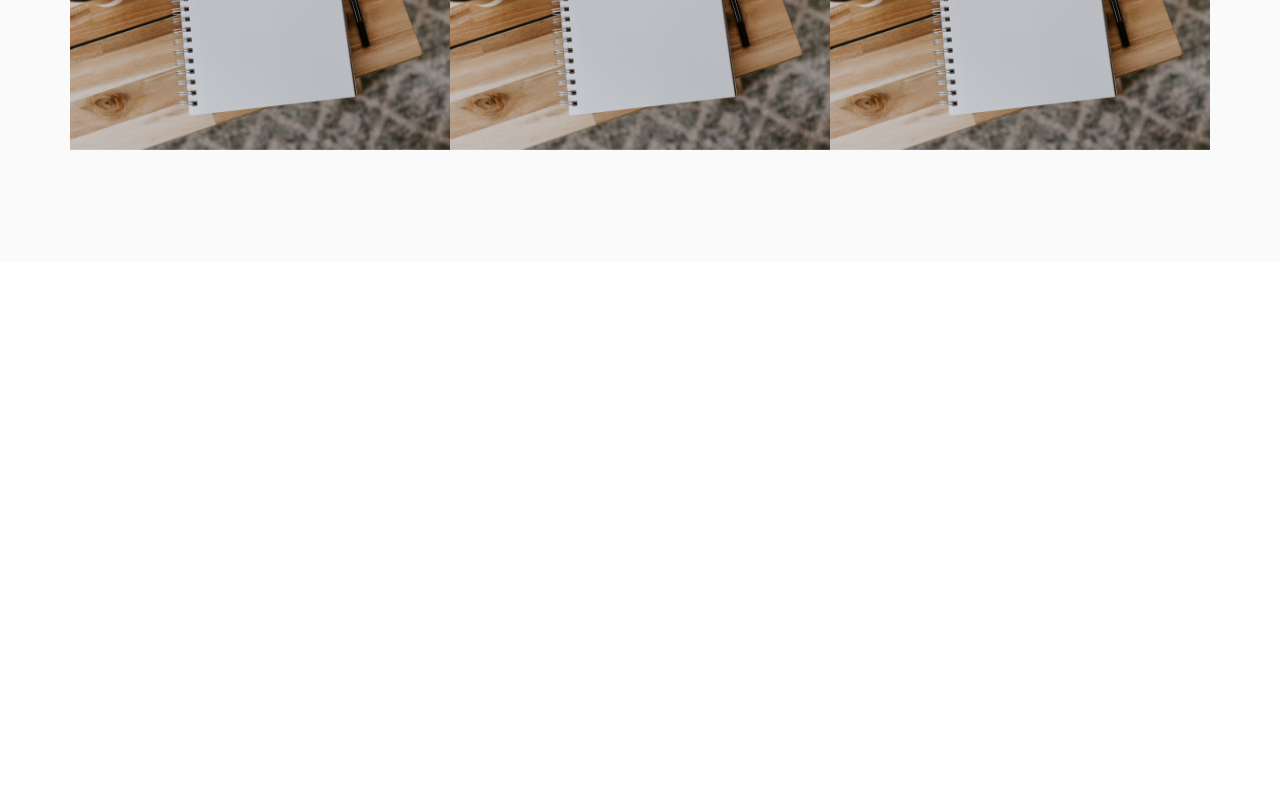
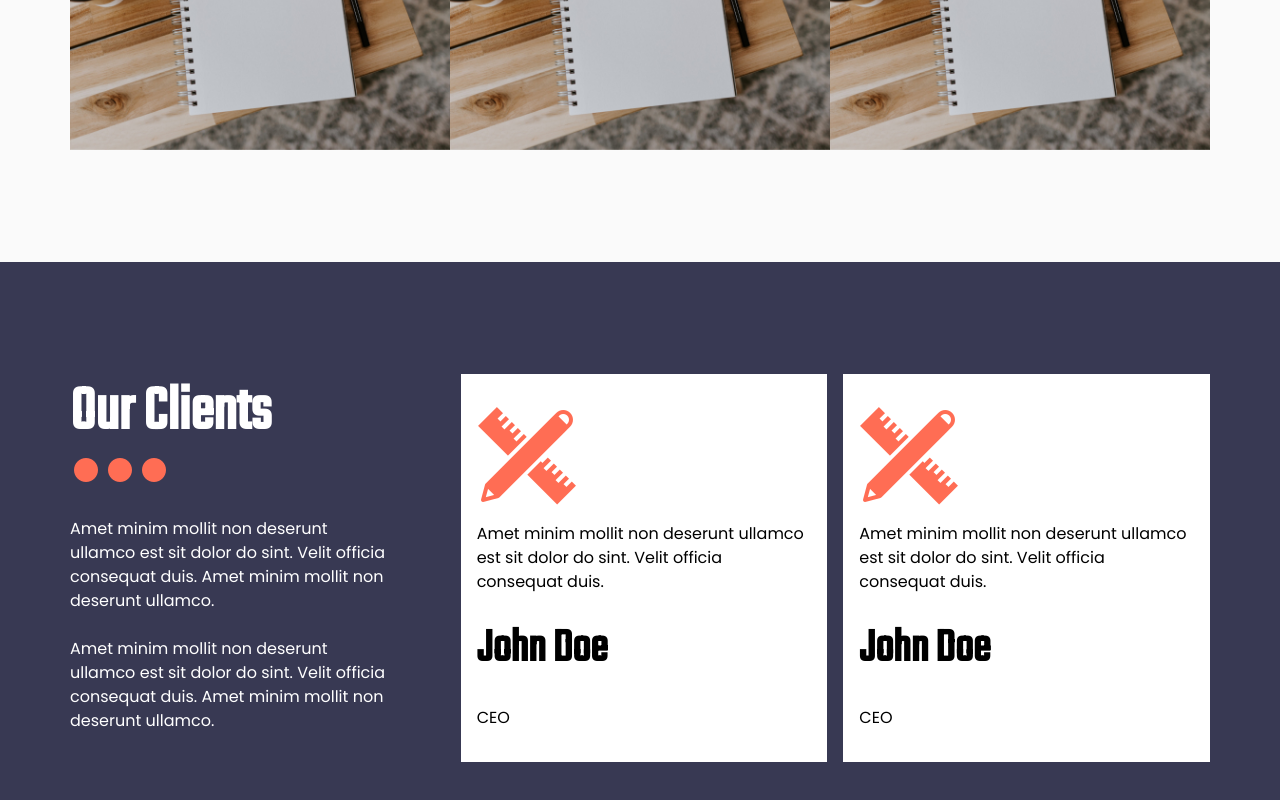
Before and after one commit to NChapron/agency-template, a React (Create React App) app: page / in a window 1280 px wide. Shown: the part 2398-3198 px from the top of the page. Before the commit the page ends 2660 px from the top, so only its background shows below. Built offline with nearby package versions, Linux system fonts and the light colour scheme.

Commit message:
Added Review features

```diff
--- /dev/null
+++ b/src/features/reviews/ReviewItem.module.css
@@ -0,0 +1,12 @@
+.reviewItem {
+  background-color: white;
+  padding-block: 2rem;
+  padding-inline: 1rem;
+  margin-top: 2rem;
+}
+
+@media (min-width: 70em) {
+  .reviewItem {
+    margin-top: 0;
+  }
+}
--- /dev/null
+++ b/src/features/reviews/ReviewItem.tsx
@@ -0,0 +1,25 @@
+import React from "react";
+
+import classes from "./ReviewItem.module.css";
+
+interface ReviewProps {
+  image: string;
+  review: string;
+  author: string;
+  position: string;
+}
+
+const ReviewItem: React.FC<ReviewProps> = (props) => {
+  const { image, review, author, position } = props;
+
+  return (
+    <li className={`flow ${classes.reviewItem}`}>
+      <img src={image} />
+      <p>{review}</p>
+      <h3>{author}</h3>
+      <p>{position}</p>
+    </li>
+  );
+};
+
+export default ReviewItem;
--- /dev/null
+++ b/src/features/reviews/Reviews.module.css
@@ -0,0 +1,41 @@
+@import url(../../assets/global.css);
+
+.reviews {
+  padding-block: calc(var(--padding-block-hero) / 2);
+  padding-inline: var(--container-padding);
+  background-color: var(--bg-primary);
+  color: var(--clr-white);
+}
+
+.reviews > div {
+  display: grid;
+}
+
+@media (min-width: 70em) {
+  .reviews > div {
+    grid-template-columns: 1fr 2fr;
+    column-gap: 1rem;
+  }
+}
+
+.ourClients > p {
+  margin-top: 2rem;
+}
+
+@media (min-width: 70em) {
+  .ourClients > p {
+    width: 32ch;
+  }
+}
+
+.reviews > div > ul {
+  display: grid;
+  color: black;
+}
+
+@media (min-width: 70em) {
+  .reviews > div > ul {
+    grid-template-columns: 1fr 1fr;
+    column-gap: 1rem;
+  }
+}
--- /dev/null
+++ b/src/features/reviews/Reviews.tsx
@@ -0,0 +1,59 @@
+import React from "react";
+import Button from "../../components/button/Button";
+import Title from "../../components/title/Title";
+
+import classes from "./Reviews.module.css";
+
+import design from "../../assets/skills/design.png";
+import ReviewItem from "./ReviewItem";
+
+const DUMMY_REVIEWS = [
+  {
+    id: "1",
+    image: design,
+    review:
+      "Amet minim mollit non deserunt ullamco est sit dolor do sint. Velit officia consequat duis.",
+    author: "John Doe",
+    position: "CEO",
+  },
+  {
+    id: "2",
+    image: design,
+    review:
+      "Amet minim mollit non deserunt ullamco est sit dolor do sint. Velit officia consequat duis.",
+    author: "John Doe",
+    position: "CEO",
+  },
+];
+
+const Reviews: React.FC = () => {
+  return (
+    <section className={classes.reviews}>
+      <div className="container">
+        <div className={classes.ourClients}>
+          <Title align="left">Our Clients</Title>
+          <p>
+            Amet minim mollit non deserunt ullamco est sit dolor do sint. Velit
+            officia consequat duis. Amet minim mollit non deserunt ullamco.
+            <br /> <br /> Amet minim mollit non deserunt ullamco est sit dolor
+            do sint. Velit officia consequat duis. Amet minim mollit non
+            deserunt ullamco.
+          </p>
+        </div>
+        <ul>
+          {DUMMY_REVIEWS.map((item) => (
+            <ReviewItem
+              key={item.id}
+              image={item.image}
+              review={item.review}
+              author={item.author}
+              position={item.position}
+            />
+          ))}
+        </ul>
+      </div>
+    </section>
+  );
+};
+
+export default Reviews;
--- a/src/pages/Home/HomePage.tsx
+++ b/src/pages/Home/HomePage.tsx
@@ -1,5 +1,6 @@
 import About from "../../features/about/About";
 import Hero from "../../features/hero/Hero";
+import Reviews from "../../features/reviews/Reviews";
 import Skills from "../../features/skills/Skills";
 import Works from "../../features/works/Works";
 
@@ -10,6 +11,7 @@ const HomePage: React.FC = () => {
       <Skills />
       <About />
       <Works />
+      <Reviews />
     </>
   );
 };
```
Also changed, not shown: public/index.html (+1 -22 lines).
